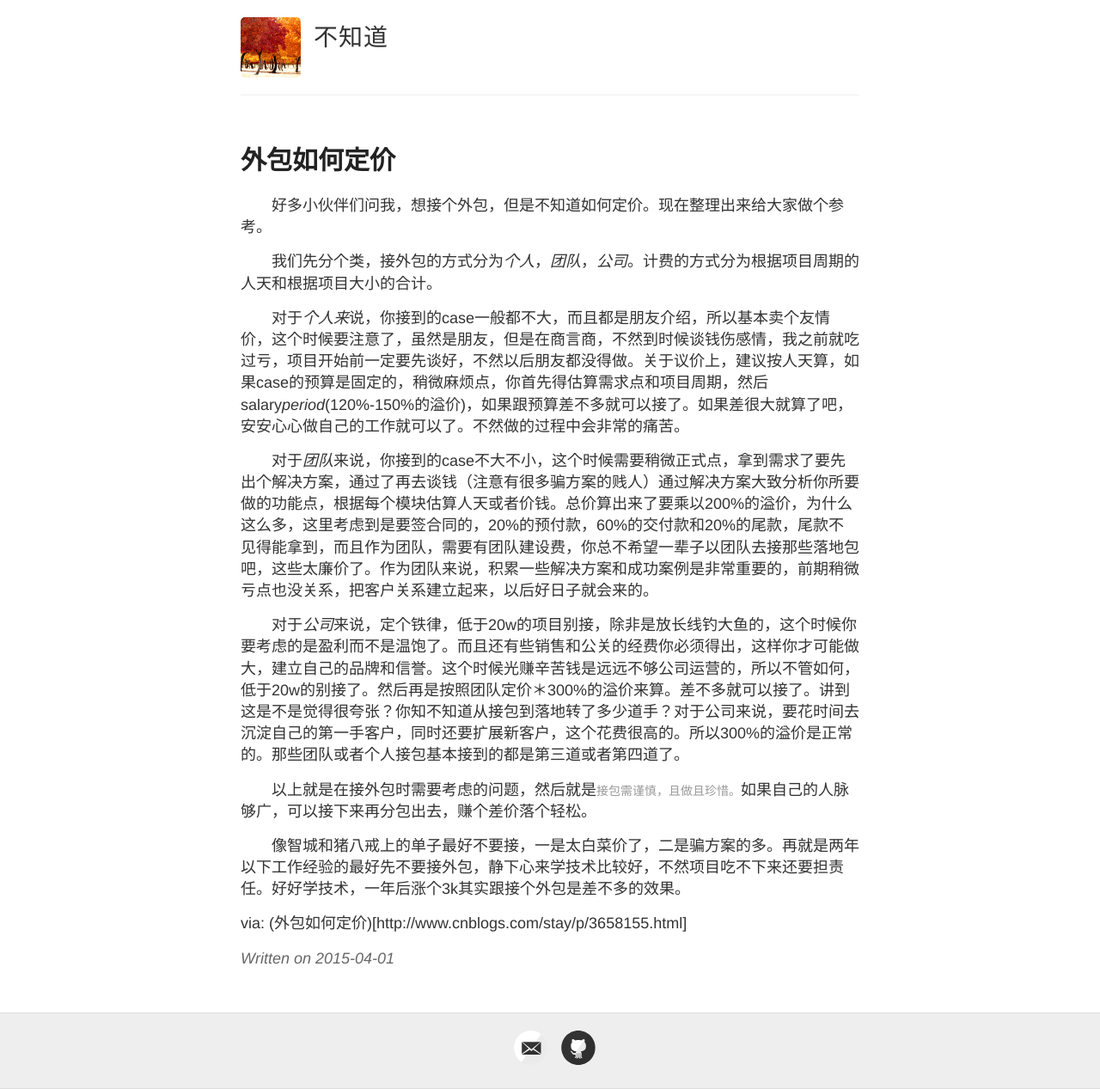
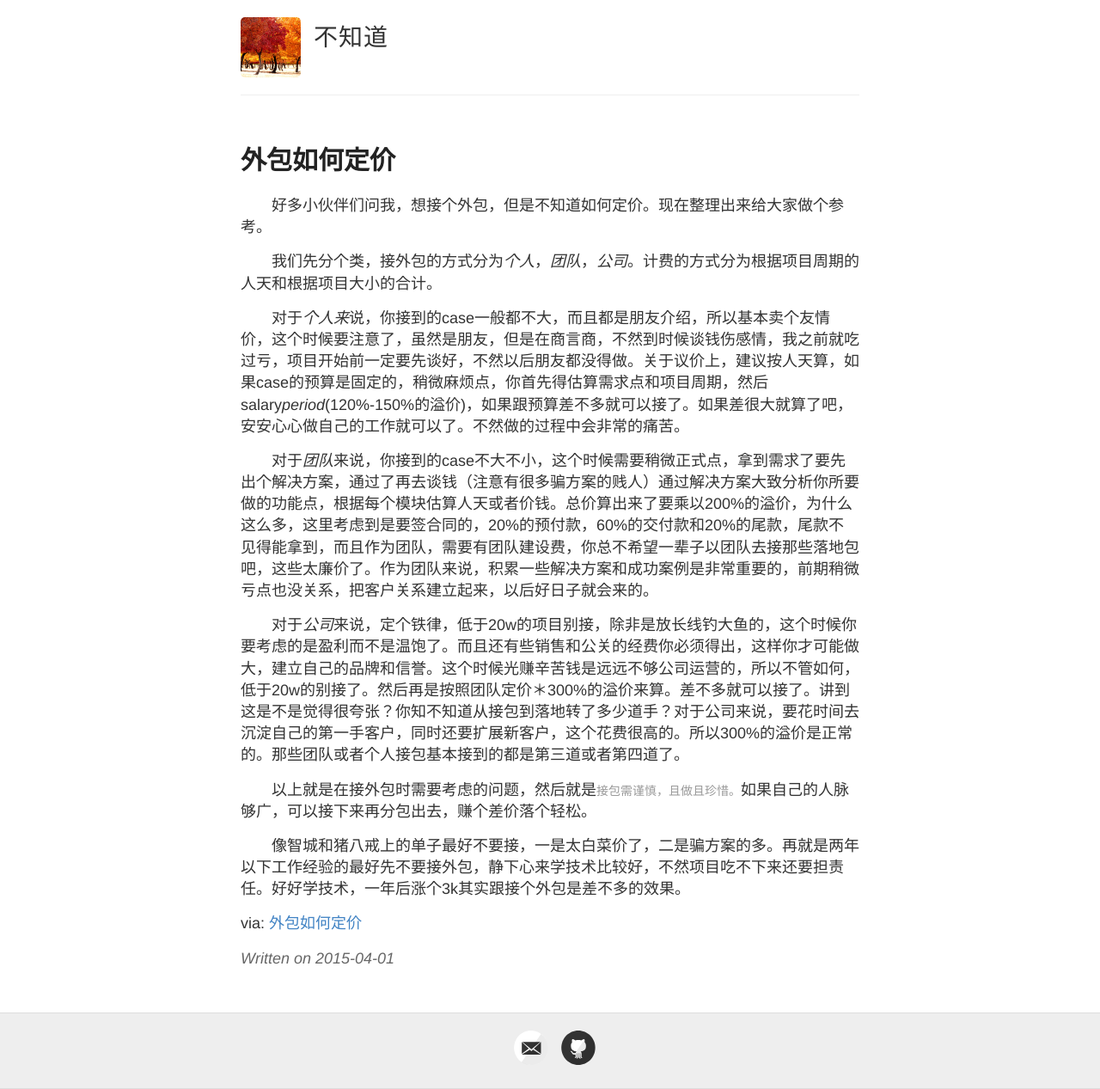
Before and after one commit to liuzheng9110/liuzheng9110.github.io, a Jekyll site: the page built from _posts/2015-04-01-How outsourcing pricing.md, in a window 1280 px wide. Shown: the whole page at 86% size. Built offline with Jekyll 4.4.1, drawn with Linux system fonts in a browser that asks for light colours; comment, search, counter and statistics services are not loaded.

Commit message:
Update 2015-04-01-How outsourcing pricing.md

```diff
--- a/_posts/2015-04-01-How outsourcing pricing.md
+++ b/_posts/2015-04-01-How outsourcing pricing.md
@@ -18,4 +18,4 @@ title: 外包如何定价
 　　像智城和猪八戒上的单子最好不要接，一是太白菜价了，二是骗方案的多。再就是两年以下工作经验的最好先不要接外包，静下心来学技术比较好，不然项目吃不下来还要担责任。好好学技术，一年后涨个3k其实跟接个外包是差不多的效果。
 
 
-via: (外包如何定价)[http://www.cnblogs.com/stay/p/3658155.html]
+via: [外包如何定价](http://www.cnblogs.com/stay/p/3658155.html)
```
